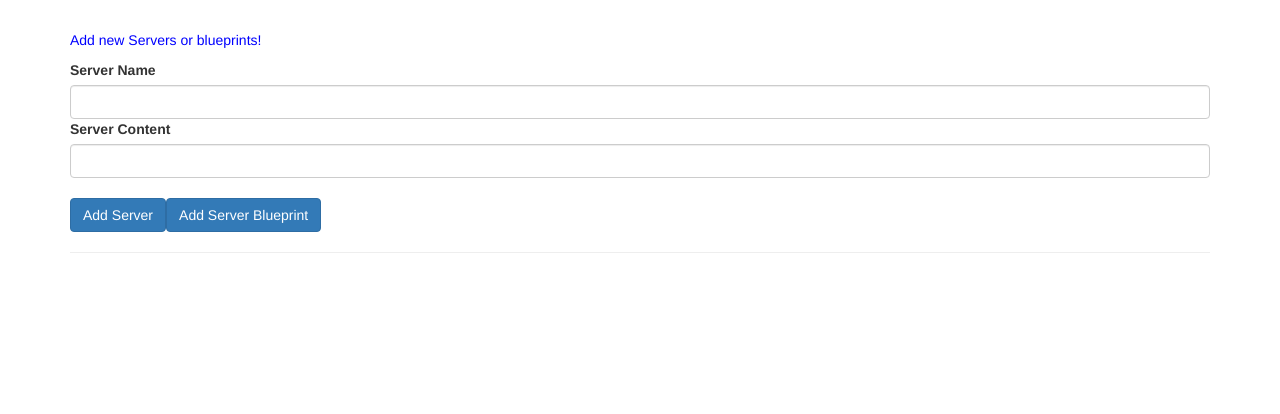
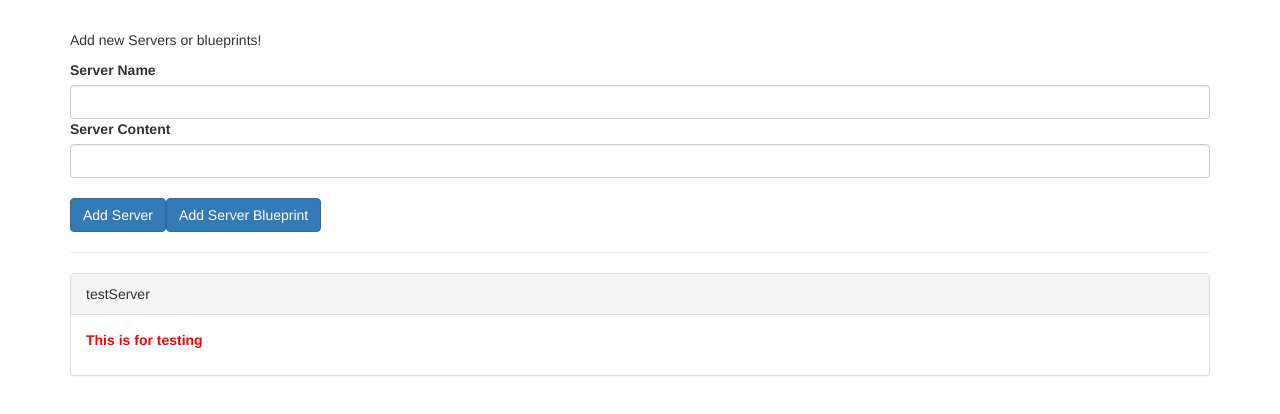
Before and after one commit to Vigneshram0607/angular-databinding-trial, an Angular app: page / in a window 1280 px wide. Shown: the top 414 px of the page. Built offline with nearby package versions, Linux system fonts and the light colour scheme.

Commit message:
components splitting and logic added

```diff
--- a/src/app/app.component.css
+++ b/src/app/app.component.css
@@ -1,7 +1,3 @@
 .container {
   margin-top: 30px;
 }
-
-p {
-  color: blue;
-}
--- a/src/app/app.component.html
+++ b/src/app/app.component.html
@@ -1,34 +1,14 @@
 <div class="container">
+  <!-- input row || cockpit-->
+  <app-cockpit
+  (serverCreated)="onServerAdded($event)"
+  (blueprintCreated)="onBlueprintAdded($event)"
+  ></app-cockpit>
+  <hr>
+  <!-- output row || server-element-->
   <div class="row">
     <div class="col-xs-12">
-      <p>Add new Servers or blueprints!</p>
-      <label>Server Name</label>
-      <input type="text" class="form-control" [(ngModel)]="newServerName">
-      <label>Server Content</label>
-      <input type="text" class="form-control" [(ngModel)]="newServerContent">
-      <br>
-      <button
-        class="btn btn-primary"
-        (click)="onAddServer()">Add Server</button>
-      <button
-        class="btn btn-primary"
-        (click)="onAddBlueprint()">Add Server Blueprint</button>
-    </div>
-  </div>
-  <hr>
-  <div class="row">
-    <div class="col-xs-12">
-      <div
-        class="panel panel-default"
-        *ngFor="let element of serverElements">
-        <div class="panel-heading">{{ element.name }}</div>
-        <div class="panel-body">
-          <p>
-            <strong *ngIf="element.type === 'server'" style="color: red">{{ element.content }}</strong>
-            <em *ngIf="element.type === 'blueprint'">{{ element.content }}</em>
-          </p>
-        </div>
-      </div>
+      <app-server-element *ngFor="let serverElement of serverElements" [srvElement]="serverElement"></app-server-element>
     </div>
   </div>
 </div>
--- a/src/app/app.component.ts
+++ b/src/app/app.component.ts
@@ -6,23 +6,26 @@ import { Component } from '@angular/core';
   styleUrls: ['./app.component.css']
 })
 export class AppComponent {
-  serverElements = [];
-  newServerName = '';
-  newServerContent = '';
+  serverElements = [{
+    type: 'server',
+    name: 'testServer',
+    content: 'This is for testing'
+  }];
 
-  onAddServer() {
+  onServerAdded(serverData: {serverName: string, serverContent:string}) {
     this.serverElements.push({
       type: 'server',
-      name: this.newServerName,
-      content: this.newServerContent
+      name: serverData.serverName,
+      content: serverData.serverContent
     });
   }
 
-  onAddBlueprint() {
+  onBlueprintAdded(blueprintData: {serverName: string, serverContent:string}) {
     this.serverElements.push({
       type: 'blueprint',
-      name: this.newServerName,
-      content: this.newServerContent
+      name: blueprintData.serverName,
+      content: blueprintData.serverContent
     });
   }
+
 }
--- a/src/app/app.module.ts
+++ b/src/app/app.module.ts
@@ -4,10 +4,14 @@ import { FormsModule } from '@angular/forms';
 
 
 import { AppComponent } from './app.component';
+import { CockpitComponent } from './cockpit/cockpit.component';
+import { ServerElementComponent } from './server-element/server-element.component';
 
 @NgModule({
   declarations: [
-    AppComponent
+    AppComponent,
+    CockpitComponent,
+    ServerElementComponent
   ],
   imports: [
     BrowserModule,
--- /dev/null
+++ b/src/app/cockpit/cockpit.component.html
@@ -0,0 +1,16 @@
+<div class="row">
+    <div class="col-xs-12">
+      <p>Add new Servers or blueprints!</p>
+      <label>Server Name</label>
+      <input type="text" class="form-control" [(ngModel)]="newServerName">
+      <label>Server Content</label>
+      <input type="text" class="form-control" [(ngModel)]="newServerContent">
+      <br>
+      <button
+        class="btn btn-primary"
+        (click)="onAddServer()">Add Server</button>
+      <button
+        class="btn btn-primary"
+        (click)="onAddBlueprint()">Add Server Blueprint</button>
+    </div>
+  </div>
--- /dev/null
+++ b/src/app/cockpit/cockpit.component.ts
@@ -0,0 +1,22 @@
+import { Component, EventEmitter, Output } from '@angular/core';
+
+@Component({
+  selector: 'app-cockpit',
+  templateUrl: './cockpit.component.html',
+  styleUrl: './cockpit.component.css'
+})
+export class CockpitComponent {
+  @Output() serverCreated = new EventEmitter<{serverName: string, serverContent:string}>();
+  @Output() blueprintCreated = new EventEmitter<{serverName: string, serverContent:string}>();
+  newServerName = '';
+  newServerContent = '';
+  onAddServer() {
+    this.serverCreated.emit({serverName: this.newServerName, serverContent: this.newServerContent})
+
+  }
+
+  onAddBlueprint() {
+    this.blueprintCreated.emit({serverName: this.newServerName, serverContent: this.newServerContent})
+
+  }
+}
--- /dev/null
+++ b/src/app/server-element/server-element.component.css
@@ -0,0 +1,3 @@
+p {
+    color: blue;
+  }
--- /dev/null
+++ b/src/app/server-element/server-element.component.html
@@ -0,0 +1,11 @@
+<div
+        class="panel panel-default"
+        >
+        <div class="panel-heading">{{ element.name }}</div>
+        <div class="panel-body">
+          <p>
+            <strong *ngIf="element.type === 'server'" style="color: red">{{ element.content }}</strong>
+            <em *ngIf="element.type === 'blueprint'">{{ element.content }}</em>
+          </p>
+        </div>
+      </div>
--- /dev/null
+++ b/src/app/shared/server-elements.model.ts
@@ -0,0 +1,5 @@
+export class ServerElements{
+    constructor(){
+
+    }
+}
```
Also changed, not shown: src/app/server-element/server-element.component.ts (added, +10 -0 lines), src/app/cockpit/cockpit.component.css (added).
